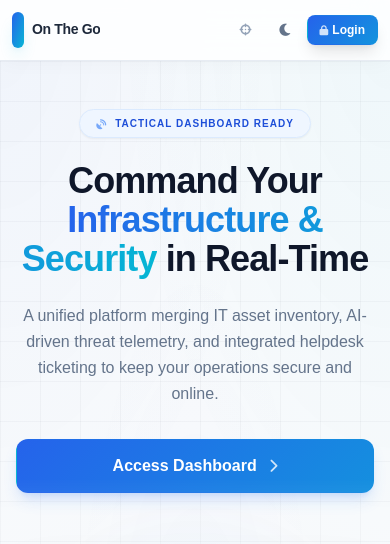
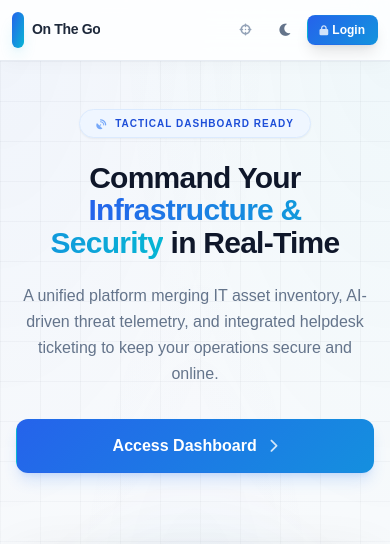
Before and after one commit to HonradGallardo/950th-CEWW-Project, a Django app: page / in a window 390 px wide. Shown: the top 544 px of the page. Run offline with Django 4.2, Linux system fonts and the light colour scheme; data that the repository does not hold is empty; some libraries are stand-ins or nearby versions; grey boxes are pictures that could not be loaded.

Commit message:
Testing the system and finding bugs

```diff
--- a/core/templates/core/landing.html
+++ b/core/templates/core/landing.html
@@ -277,7 +277,7 @@
                 <i class="fas fa-satellite-dish text-blue-500 dark:text-cyan-400 animate-pulse"></i> Tactical Dashboard Ready
             </div>
 
-            <h1 class="text-4xl sm:text-5xl md:text-6xl lg:text-7xl font-extrabold text-slate-900 dark:text-white leading-[1.08] tracking-tight text-balance">
+            <h1 class="text-3xl sm:text-5xl md:text-6xl lg:text-7xl font-extrabold text-slate-900 dark:text-white leading-[1.08] tracking-tight text-balance">
                 Command Your <span class="text-transparent bg-clip-text bg-gradient-to-r from-blue-600 to-cyan-500 dark:from-blue-400 dark:to-cyan-300">Infrastructure & Security</span> in Real-Time
             </h1>
 
```
